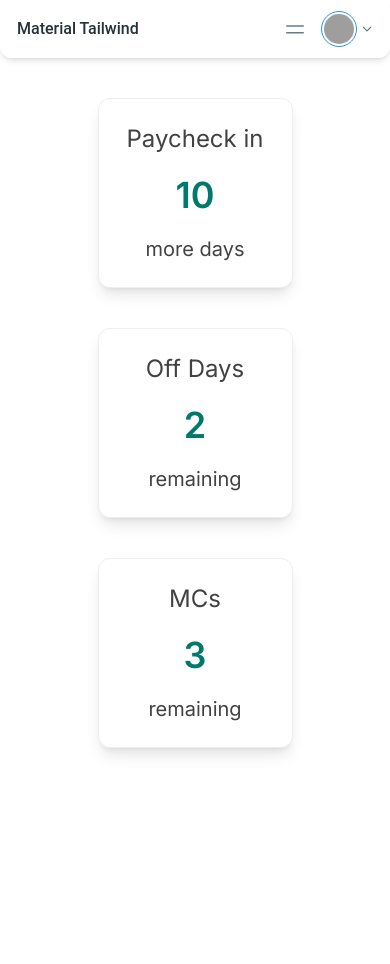
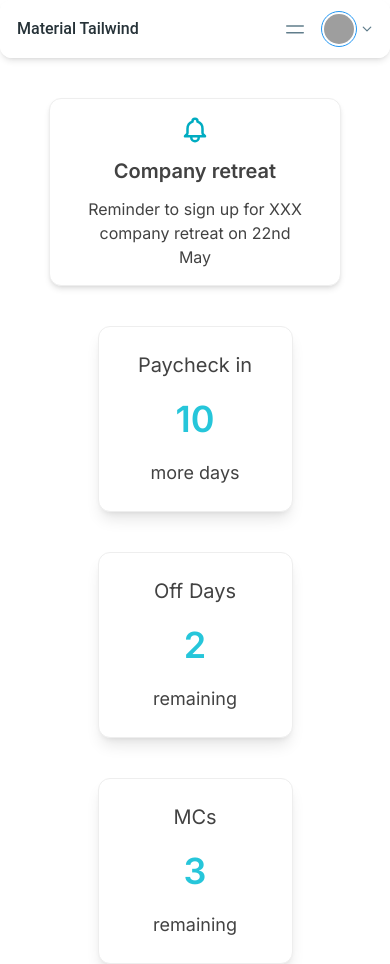
Before and after one commit to AnalystsAndEngineers/lifehack, a Next.js app: page / in a window 390 px wide. Before the commit the page ends 844 px from the top, so only its background shows below. Built offline with nearby package versions, Linux system fonts and the light colour scheme; grey boxes are pictures that could not be loaded.

Commit message:
Add announcement

```diff
--- /dev/null
+++ b/src/app/components/announcementHeader.js
@@ -0,0 +1,13 @@
+import { HiOutlineBell } from "react-icons/hi";
+
+export default function AnnouncementHeader() {
+  return (
+    <div className="bg-cyan-50 text-center lg:flex lg:justify-center p-4 lg:w-11/12 text-gray-800 mt-10 mx-auto w-9/12 bg-white border border-gray-200 rounded-xl shadow-md ">
+      <HiOutlineBell className="mx-auto text-3xl text-center text-cyan-600 " />
+      <h1 className="font-semibold text-xl p-3">Company retreat</h1>
+      <p className="px-5">
+        Reminder to sign up for XXX company retreat on 22nd May
+      </p>
+    </div>
+  );
+}
--- a/src/app/components/card.js
+++ b/src/app/components/card.js
@@ -2,14 +2,14 @@ export default function Card({ title, indicator, desc }) {
   return (
     <div className="lg:flex lg:justify-center lg:py-16 lg:w-1/5 text-gray-800 mt-10 mx-auto w-6/12 p-6 bg-white border border-gray-200 rounded-xl shadow-lg ">
       <div className="text-center">
-        <h1 className="font-normal lg:font-medium lg:text-3xl text-2xl">
+        <h1 className="font-normal lg:font-medium lg:text-3xl text-xl">
           {title}
         </h1>
         <div className="text-center justify-center block">
-          <h1 className="lg:text-7xl pt-5 text-4xl font-semibold lg:font-bold text-teal-700 ">
+          <h1 className="lg:text-7xl pt-5 text-4xl font-semibold lg:font-bold text-cyan-400 ">
             {indicator}
           </h1>
-          <h1 className=" pt-5 lg:font-medium font-normal lg:block text-xl lg:text-2xl">
+          <h1 className=" pt-5 lg:font-medium font-normal lg:block text-lg lg:text-2xl">
             {desc}
           </h1>
         </div>
--- /dev/null
+++ b/src/app/editprofile/page.js
@@ -0,0 +1,7 @@
+export default function EditProfile() {
+  return (
+    <div>
+      <h1>edit profile</h1>
+    </div>
+  );
+}
--- /dev/null
+++ b/src/app/employees/page.js
@@ -0,0 +1,7 @@
+export default function EmployeeSearch() {
+  return (
+    <div>
+      <h1>Search all employees</h1>
+    </div>
+  );
+}
--- a/src/app/page.js
+++ b/src/app/page.js
@@ -1,10 +1,14 @@
 import ComplexNavbar from "./components/navbar";
 import Card from "./components/card";
+import AnnouncementHeader from "./components/announcementHeader";
 
 export default function Home() {
   return (
     <main>
       <ComplexNavbar />
+      <div className="flex justify-center">
+        <AnnouncementHeader />
+      </div>
       <div className="block lg:flex">
         <Card title="Paycheck in" indicator="10" desc="more days" />
         <Card title="Off Days" indicator="2" desc="remaining" />
--- /dev/null
+++ b/src/app/welfare/page.js
@@ -0,0 +1,7 @@
+export default function Welfare() {
+  return (
+    <div>
+      <h1>Employee of the month + rewards</h1>
+    </div>
+  );
+}
```
Also changed, not shown: 1 other file (tests, documents, lock files or other folders).
